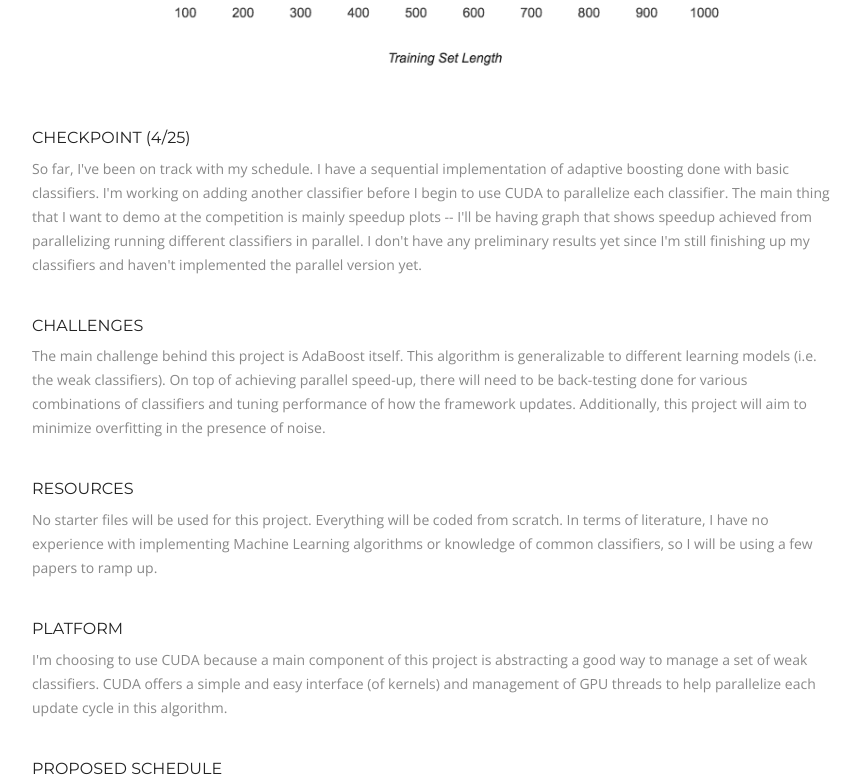
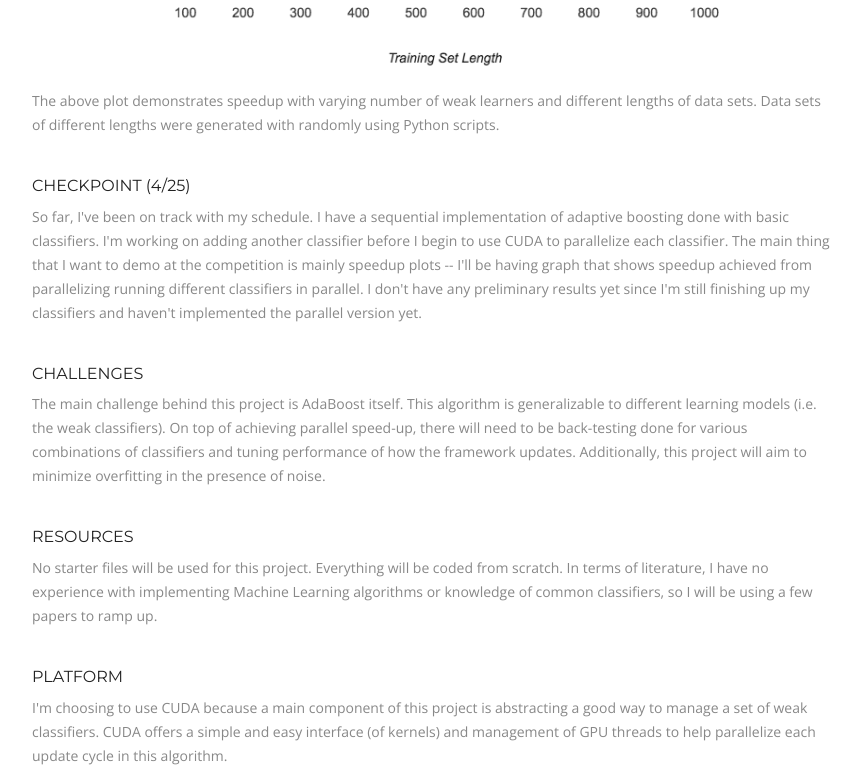
Before and after one commit to rjvani/rjvani.github.io, a website: page shoreline.html in a window 1280 px wide. Shown: the part 2791-3575 px from the top of the page, without its empty margins (207-1068 px from the left). Drawn offline with nearby package versions, Linux system fonts and the light colour scheme.

Commit message:
Add brief description for graph.

```diff
--- a/shoreline.html
+++ b/shoreline.html
@@ -155,8 +155,11 @@
           cudaFree.
         </p>
         <h3>Results</h3>
-          <img src="assets/img/speedup.png">
+        <img src="assets/img/speedup.png">
         <p>
+          The above plot demonstrates speedup with varying number of weak
+          learners and different lengths of data sets. Data sets of different
+          lengths were generated with randomly using Python scripts.
         </p>
         <h3 id="checkpoint">Checkpoint (4/25)</h3>
         <p>
```
